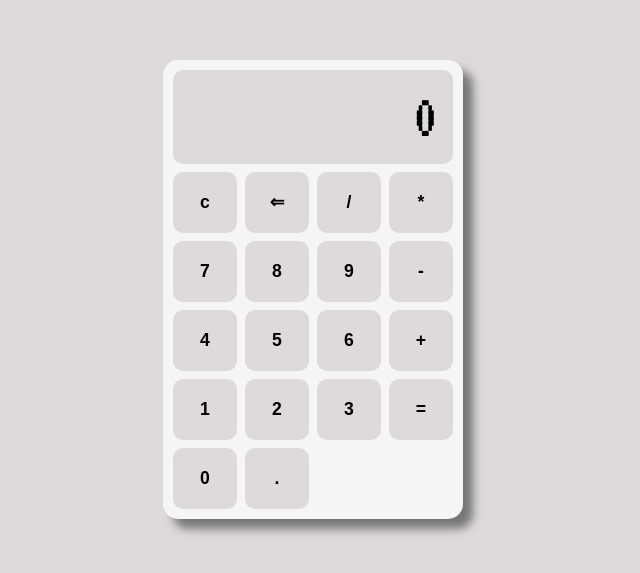
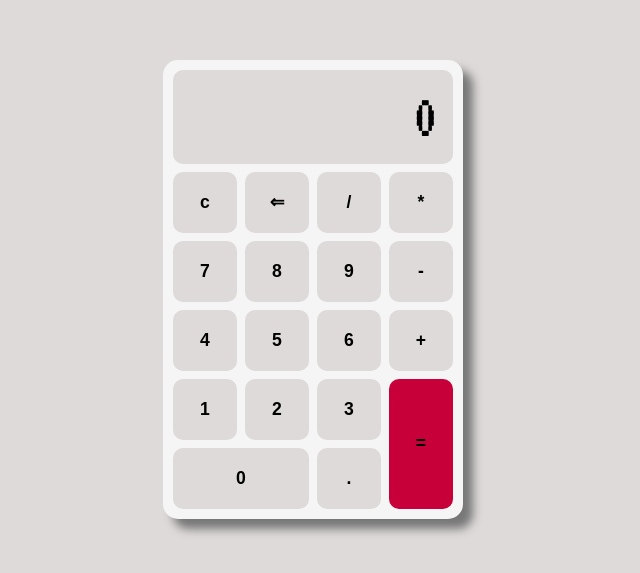
Before and after one commit to ramaps/calculadora-Coc, a plain HTML site: page index.html in a window 1280 px wide. Shown: the part 111-684 px from the top of the page, without its empty margins (327-967 px from the left). Drawn offline with Linux system fonts and the light colour scheme.

Commit message:
arreglos

```diff
--- a/index.html
+++ b/index.html
@@ -28,8 +28,8 @@
         <button class="boton">1</button>
         <button class="boton">2</button>
         <button class="boton">3</button>
-        <button class="boton">=</button>
-        <button class="boton">0</button>
+        <button id="igual" class="boton">=</button>
+        <button id="cero" class="boton">0</button>
         <button class="boton">.</button>
 
     </div>
```
